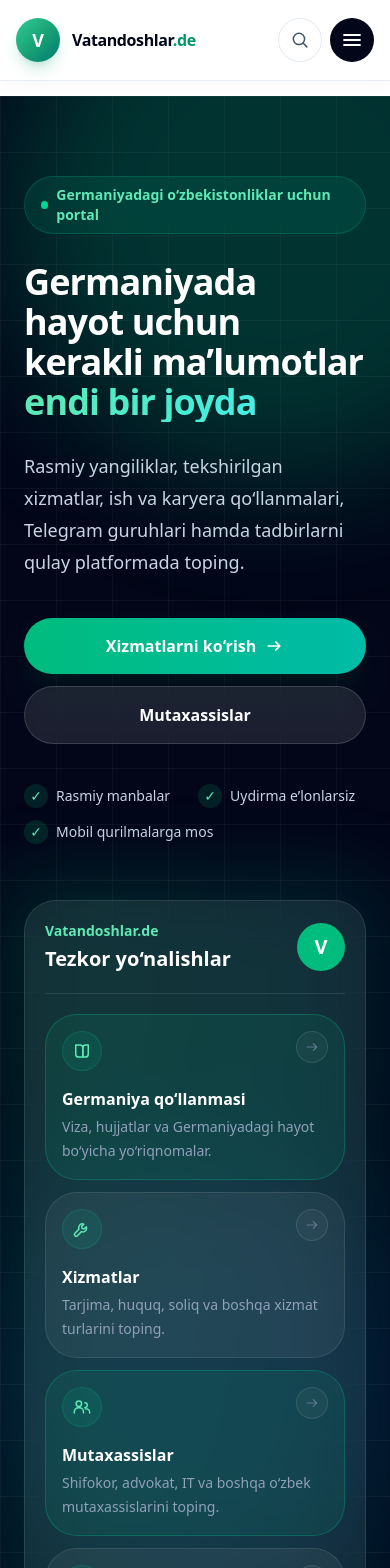
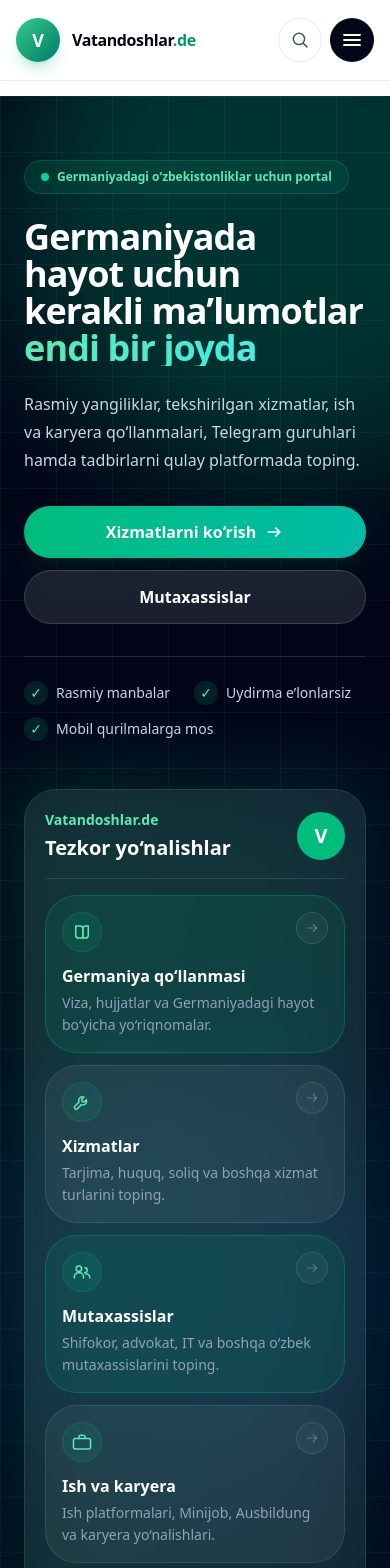
Before and after one commit to ZafarUsarov/vatandoshlar-portal, a Next.js app: page /uz in a window 390 px wide. Shown: the top 1568 px of the page. Built offline with nearby package versions, Linux system fonts and the light colour scheme.

Commit message:
feat(home): improve hero responsive balance

```diff
--- a/components/home/HeroSection.tsx
+++ b/components/home/HeroSection.tsx
@@ -311,28 +311,28 @@ export default async function HeroSection() {
         <div className="absolute inset-0 bg-[linear-gradient(to_right,rgba(255,255,255,0.04)_1px,transparent_1px),linear-gradient(to_bottom,rgba(255,255,255,0.04)_1px,transparent_1px)] bg-[size:56px_56px]" />
       </div>
 
-      <div className="mx-auto grid max-w-7xl gap-14 px-6 py-20 sm:py-28 lg:grid-cols-[0.95fr_1.05fr] lg:items-start lg:px-8 lg:py-32 xl:grid-cols-[1.05fr_0.95fr]">
-        <div className="lg:sticky lg:top-28">
-          <div className="inline-flex items-center gap-2 rounded-full border border-emerald-400/20 bg-emerald-400/10 px-4 py-2 text-sm font-semibold text-emerald-300 backdrop-blur">
+      <div className="mx-auto grid max-w-7xl gap-12 px-6 py-16 sm:py-20 lg:px-8 lg:py-24 xl:grid-cols-[1.02fr_0.98fr] xl:items-center xl:gap-14 xl:py-28 2xl:gap-16">
+        <div className="max-w-3xl xl:max-w-none">
+          <div className="inline-flex items-center gap-2 rounded-full border border-emerald-400/20 bg-emerald-400/10 px-4 py-2 text-xs font-semibold text-emerald-300 backdrop-blur sm:text-sm">
             <span className="h-2 w-2 rounded-full bg-emerald-400" />
             {t("hero.badge")}
           </div>
 
-          <h1 className="mt-7 max-w-4xl text-balance text-4xl font-extrabold tracking-tight sm:text-6xl lg:text-6xl lg:leading-[1.05] xl:text-7xl">
+          <h1 className="mt-6 max-w-4xl text-balance text-4xl font-extrabold tracking-tight leading-[1.03] sm:text-5xl md:text-6xl xl:text-[3.7rem] 2xl:text-7xl">
             {t("hero.title")}
             <span className="block bg-gradient-to-r from-emerald-300 via-teal-300 to-cyan-300 bg-clip-text text-transparent">
               {t("hero.highlight")}
             </span>
           </h1>
 
-          <p className="mt-7 max-w-3xl text-pretty text-lg leading-8 text-slate-300 sm:text-xl">
+          <p className="mt-6 max-w-2xl text-pretty text-base leading-7 text-slate-300 sm:text-lg sm:leading-8 xl:text-xl">
             {t("hero.description")}
           </p>
 
-          <div className="mt-10 flex flex-col gap-3 sm:flex-row sm:flex-wrap">
+          <div className="mt-8 flex flex-col gap-3 sm:flex-row sm:flex-wrap xl:mt-9">
             <Link
               href="/services"
-              className="inline-flex items-center justify-center gap-2 rounded-2xl bg-gradient-to-r from-emerald-500 to-teal-500 px-7 py-4 font-bold text-white shadow-xl shadow-emerald-950/30 transition duration-300 hover:-translate-y-0.5 hover:from-emerald-400 hover:to-teal-400 focus-visible:outline-none focus-visible:ring-2 focus-visible:ring-emerald-400 focus-visible:ring-offset-2 focus-visible:ring-offset-slate-950"
+              className="inline-flex items-center justify-center gap-2 rounded-2xl bg-gradient-to-r from-emerald-500 to-teal-500 px-6 py-3.5 font-bold sm:px-7 sm:py-4 text-white shadow-xl shadow-emerald-950/30 transition duration-300 hover:-translate-y-0.5 hover:from-emerald-400 hover:to-teal-400 focus-visible:outline-none focus-visible:ring-2 focus-visible:ring-emerald-400 focus-visible:ring-offset-2 focus-visible:ring-offset-slate-950"
             >
               {t("hero.servicesCta")}
               <ArrowIcon />
@@ -340,13 +340,13 @@ export default async function HeroSection() {
 
             <Link
               href="/specialists"
-              className="inline-flex items-center justify-center rounded-2xl border border-white/15 bg-white/10 px-7 py-4 font-bold text-white backdrop-blur transition duration-300 hover:-translate-y-0.5 hover:border-white/25 hover:bg-white/15 focus-visible:outline-none focus-visible:ring-2 focus-visible:ring-white/60 focus-visible:ring-offset-2 focus-visible:ring-offset-slate-950"
+              className="inline-flex items-center justify-center rounded-2xl border border-white/15 bg-white/10 px-6 py-3.5 font-bold text-white backdrop-blur sm:px-7 sm:py-4 transition duration-300 hover:-translate-y-0.5 hover:border-white/25 hover:bg-white/15 focus-visible:outline-none focus-visible:ring-2 focus-visible:ring-white/60 focus-visible:ring-offset-2 focus-visible:ring-offset-slate-950"
             >
               {quickCopy.specialists.title}
             </Link>
           </div>
 
-          <div className="mt-10 flex flex-wrap gap-x-7 gap-y-3 text-sm text-slate-300">
+          <div className="mt-8 flex flex-wrap gap-x-6 gap-y-3 border-t border-white/10 pt-6 text-sm text-slate-300 sm:gap-x-7 xl:mt-9 xl:pt-7">
             <span className="flex items-center gap-2">
               <span className="flex h-6 w-6 items-center justify-center rounded-full bg-emerald-500/15 text-emerald-300">
                 ✓
--- a/components/home/QuickDirectionsPanel.tsx
+++ b/components/home/QuickDirectionsPanel.tsx
@@ -47,11 +47,11 @@ export default function QuickDirectionsPanel({
     <div className="relative">
       <div
         aria-hidden="true"
-        className="absolute -inset-5 rounded-[2.5rem] bg-gradient-to-br from-emerald-500/20 to-cyan-500/10 blur-2xl"
+        className="absolute -inset-4 rounded-[2.5rem] bg-gradient-to-br from-emerald-500/20 to-cyan-500/10 blur-2xl sm:-inset-5"
       />
 
-      <div className="relative overflow-hidden rounded-[2rem] border border-white/10 bg-white/[0.07] p-5 shadow-2xl shadow-black/30 backdrop-blur-xl sm:p-7">
-        <div className="flex items-center justify-between border-b border-white/10 pb-5">
+      <div className="relative overflow-hidden rounded-[2rem] border border-white/10 bg-white/[0.07] p-5 shadow-2xl shadow-black/30 backdrop-blur-xl sm:p-6 xl:p-7">
+        <div className="flex items-center justify-between border-b border-white/10 pb-4 sm:pb-5">
           <div>
             <p className="text-sm font-semibold text-emerald-300">
               Vatandoshlar.de
@@ -68,14 +68,14 @@ export default function QuickDirectionsPanel({
           </div>
         </div>
 
-        <div className="mt-5 grid gap-3 sm:grid-cols-2 lg:grid-cols-2">
+        <div className="mt-4 grid gap-3 sm:grid-cols-2 sm:mt-5">
           {items.map((item) => (
             <Link
               key={item.href}
               href={item.href}
               aria-label={item.label}
               className={[
-                "group flex min-h-32 flex-col rounded-2xl border p-4 transition duration-300",
+                "group flex min-h-[7rem] flex-col rounded-2xl border p-4 transition duration-300 sm:min-h-[7.25rem] xl:min-h-[7rem]",
                 "focus-visible:outline-none focus-visible:ring-2 focus-visible:ring-emerald-400",
                 "focus-visible:ring-offset-2 focus-visible:ring-offset-slate-950",
                 item.featured
@@ -98,18 +98,18 @@ export default function QuickDirectionsPanel({
                 </span>
               </span>
 
-              <span className="mt-4 block font-bold text-white">
+              <span className="mt-3 block font-bold text-white sm:mt-4">
                 {item.title}
               </span>
 
-              <span className="mt-1 block text-sm leading-6 text-slate-400">
+              <span className="mt-1 block text-sm leading-5.5 text-slate-400">
                 {item.description}
               </span>
             </Link>
           ))}
         </div>
 
-        <div className="mt-5 rounded-2xl border border-amber-300/15 bg-amber-300/10 p-4">
+        <div className="mt-4 rounded-2xl border border-amber-300/15 bg-amber-300/10 p-4 sm:mt-5">
           <p className="text-sm font-semibold text-amber-200">
             {policyTitle}
           </p>
```
